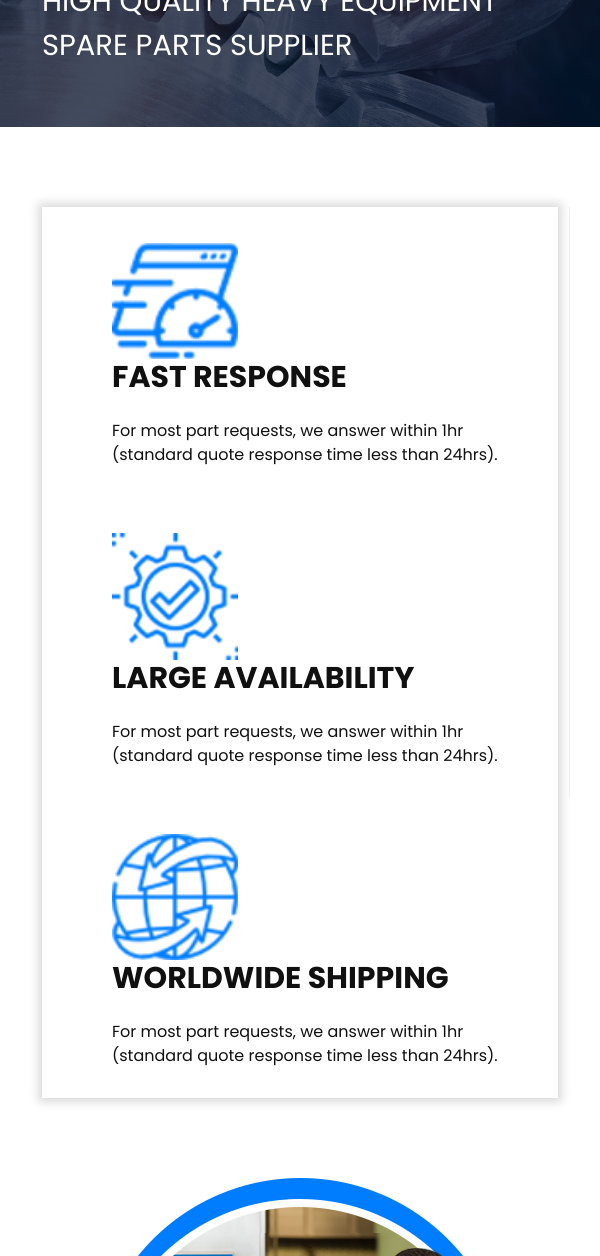
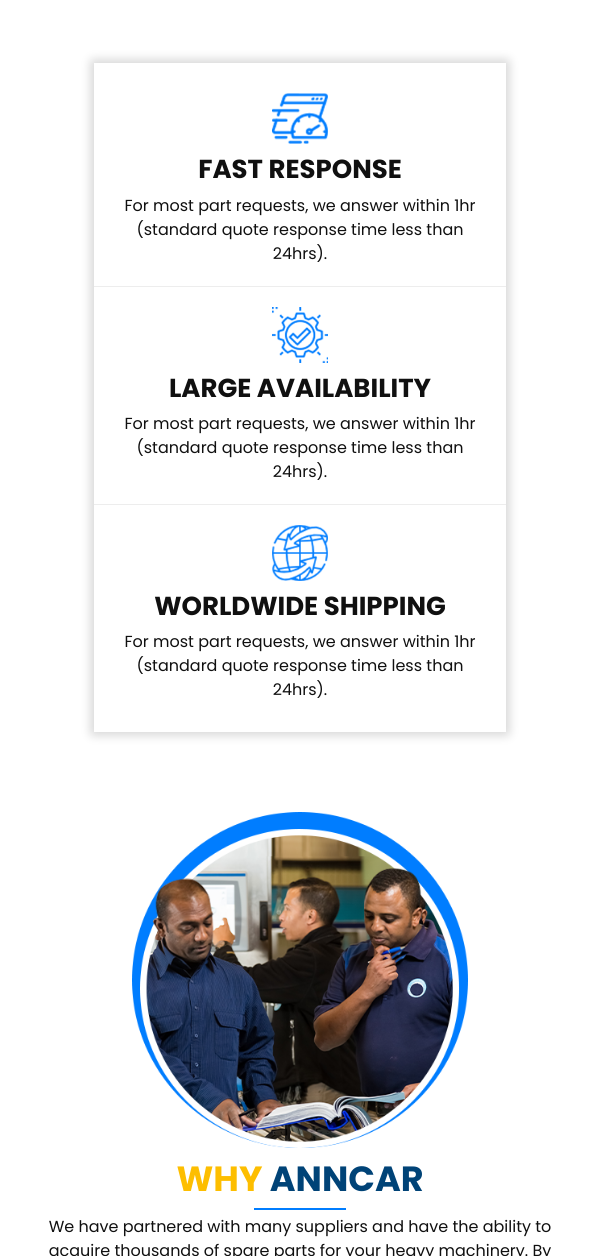
Before and after one commit to razibhosen24/trade, a plain HTML site: page index.html in a window 600 px wide. Shown: the part 456-1712 px from the top of the page. Drawn offline with Linux system fonts and the light colour scheme.

Commit message:
responsive update

```diff
--- a/css/media.css
+++ b/css/media.css
@@ -69,6 +69,9 @@
 @media (min-width: 576px) and (max-width: 767.98px) {
 
 /*header start*/
+.logo {
+	width: 60%;
+}
 .top_ul{
 	padding: 18px 0;
 }
@@ -86,6 +89,78 @@
 	display: inline-block;
 }
 /*header end*/
+/* hero start */
+.hero {
+	padding: 30px 0px 50px;
+}
+.hero_text h1{
+
+	font-size: 40px;
+	text-align: center;
+	line-height: 53px;
+	padding: 0 50px;
+
+}
+.hero_text p {
+	text-align: center;
+	font-size: 24px;
+}
+/* hero end */
+
+/* why choose start*/
+.w_c_f{
+	width: 80%;
+  margin: 0 auto;
+	padding: 10px 0;
+}
+.left_dvdr{
+	border: none !important;
+}
+.btm_dvdr {
+	border-bottom: 1px solid #ededed !important;
+}
+.sm_st{
+	align-items: center;
+	display: flex;
+	justify-content: center;
+}
+.wc_icon{
+	width: 15%;
+
+}
+.wch_wpt {
+	padding: 20px;
+	text-align: center;
+}
+.wc_hd h2{
+	margin-top: 10px;
+  font-size: 26px;
+}
+
+.wc_text p{
+	margin-top: 0 !important;
+}
+.wc_img{
+	width: 65%;
+}
+.wch_mtext{
+	margin-top: 10px;
+	text-align: center;
+}
+.wcm_btm_dvdr{
+	margin: 0 auto;
+}
+.wch_mtext p {
+	margin-top: 5px;
+}
+/* why choose  end*/
+
+/* cta start */
+.cta_text {
+	top: 78px !important;
+	padding: 15px 20px !important;
+}
+/* cta end */
 
 /*ftr start*/
 .f_content ul li p{
@@ -205,6 +280,9 @@
 .tob_img2 img {
     width: 83% !important;
     right: 79px;
+}
+.tp_rgt_clmn{
+	align-items: center;
 }
 /*top brand end*/
 
--- a/index.html
+++ b/index.html
@@ -190,10 +190,10 @@
               <div class="row">
 
                 <div class="col-md-4 g-md-0 left_dvdr">
-                  <div class="wch_wpt">
+                  <div class="wch_wpt btm_dvdr">
                     <!-- 1st row -->
                     <div class="row">
-                      <div class="col-lg-4 col-md-12 col-4">
+                      <div class="col-lg-4 col-md-12 col-12 sm_st">
                         <div class="wc_icon">
                           <img src="images/icon/fast.png" alt="" class="w-100">
                         </div>
@@ -216,10 +216,10 @@
                 </div>
 
                 <div class="col-md-4 g-md-0 left_dvdr">
-                  <div class="wch_wpt">
+                  <div class="wch_wpt btm_dvdr">
                     <!-- 1st row -->
                     <div class="row">
-                      <div class="col-lg-4 col-md-12 col-4">
+                      <div class="col-lg-4 col-md-12 col-12 sm_st">
                         <div class="wc_icon">
                           <img src="images/icon/watch.png" alt="" class="w-100">
                         </div>
@@ -246,7 +246,7 @@
                   <div class="wch_wpt">
                     <!-- 1st row -->
                     <div class="row">
-                      <div class="col-lg-4 col-md-12 col-4">
+                      <div class="col-lg-4 col-md-12 col-12 sm_st">
                         <div class="wc_icon">
                           <img src="images/icon/watcht.png" alt="" class="w-100">
                         </div>
@@ -421,7 +421,7 @@
           </div>
 
           <!-- 2nd col -->
-          <div class="col-md-6 d-flex justify-content-end">
+          <div class="col-md-6 d-flex justify-content-end tp_rgt_clmn">
             <div class="tpb_img_cntnt">
               <div class="tob_img1">
                 <img src="images/tpb2.png" alt="" class="w-100">
```
